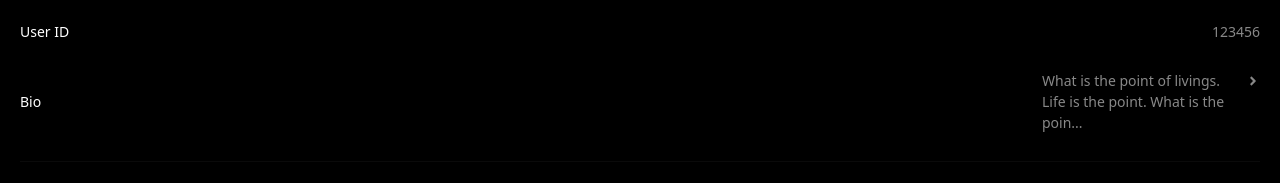
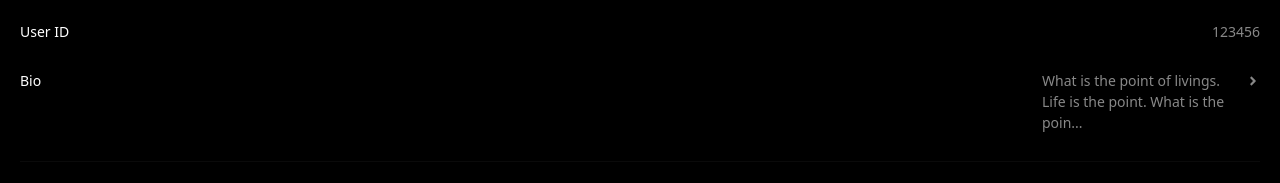
Before and after one commit to MyoMyatAung/beabox-uat, a React (Vite) app: page /settings in a window 1280 px wide. Shown: the part 344-527 px from the top of the page. Built offline with nearby package versions, Linux system fonts and the light colour scheme.

Commit message:
setting ui

```diff
--- a/src/components/profile/edit-bio.tsx
+++ b/src/components/profile/edit-bio.tsx
@@ -10,7 +10,7 @@ const EditBio = () => {
   const [value, setValue] = useState("");
   return (
     <Drawer open={isOpen} onOpenChange={() => setIsOpen(true)}>
-      <div className="text-[14px] flex items-center justify-between">
+      <div className="text-[14px] flex items-start justify-between">
         <h1>Bio</h1>
         <DrawerTrigger asChild>
           <p className="flex items-start gap-1 text-[#888]">
```
